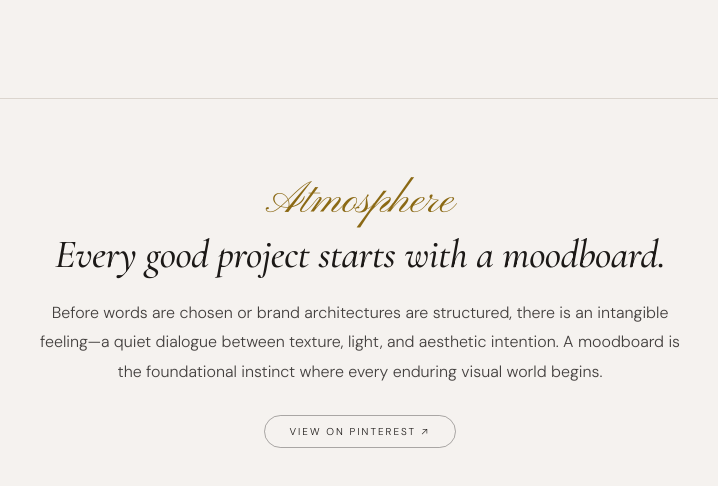
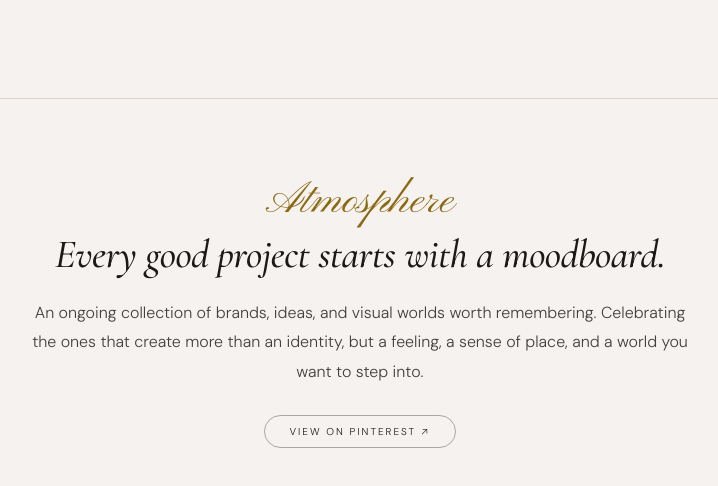
Before and after one commit to elizabethstrain/portfolio, a website: page thinking.html in a window 1280 px wide. Shown: the part 962-1448 px from the top of the page, without its empty margins (280-998 px from the left). Drawn offline with nearby package versions, Linux system fonts and the light colour scheme; no server answers.

Commit message:
refactor: update moodboard section description
Refine the text to better reflect the purpose of the moodboard collection.

```diff
--- a/thinking.html
+++ b/thinking.html
@@ -855,7 +855,7 @@
       <div class="moodboard-script" id="moodboard-mark">Atmosphere</div>
       <h2 class="moodboard-title">Every good project starts with a moodboard.</h2>
       <p class="moodboard-blurb">
-        Before words are chosen or brand architectures are structured, there is an intangible feeling—a quiet dialogue between texture, light, and aesthetic intention. A moodboard is the foundational instinct where every enduring visual world begins.
+        An ongoing collection of brands, ideas, and visual worlds worth remembering. Celebrating the ones that create more than an identity, but a feeling, a sense of place, and a world you want to step into.
       </p>
       <a href="https://www.pinterest.com/elizabethcarolineee/currently-coveting/" target="_blank" rel="noopener noreferrer" class="moodboard-btn">
         View on Pinterest ↗
```
